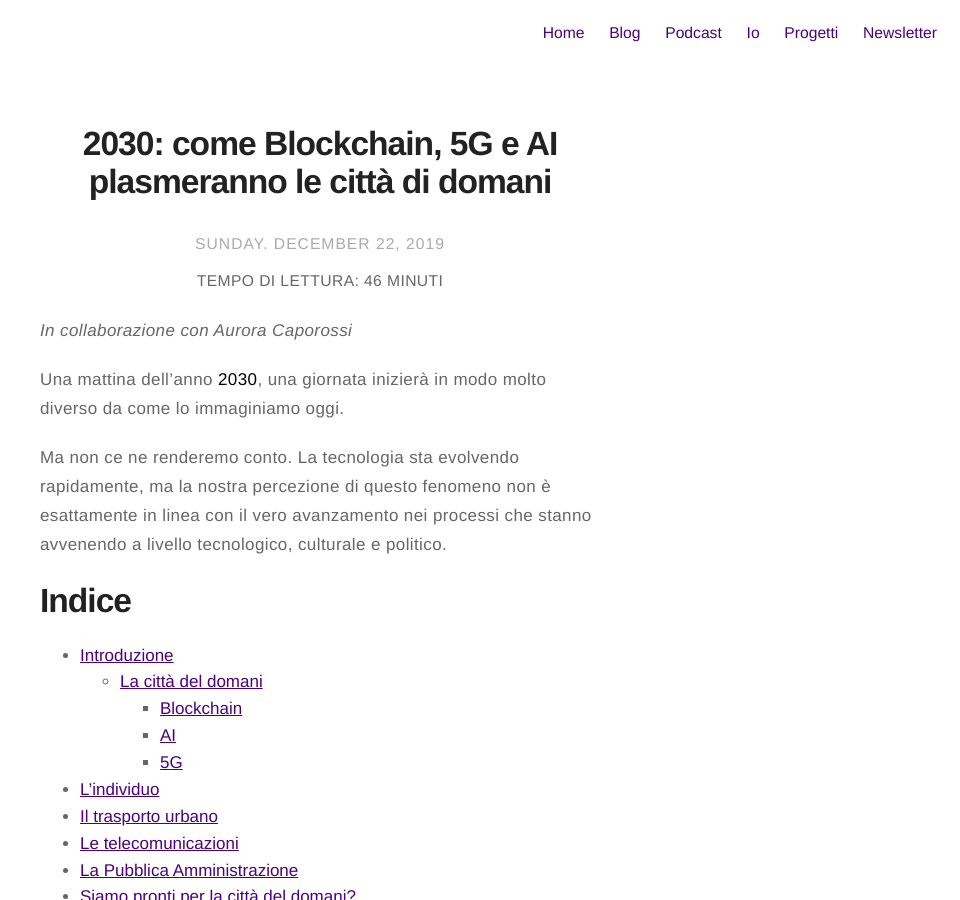
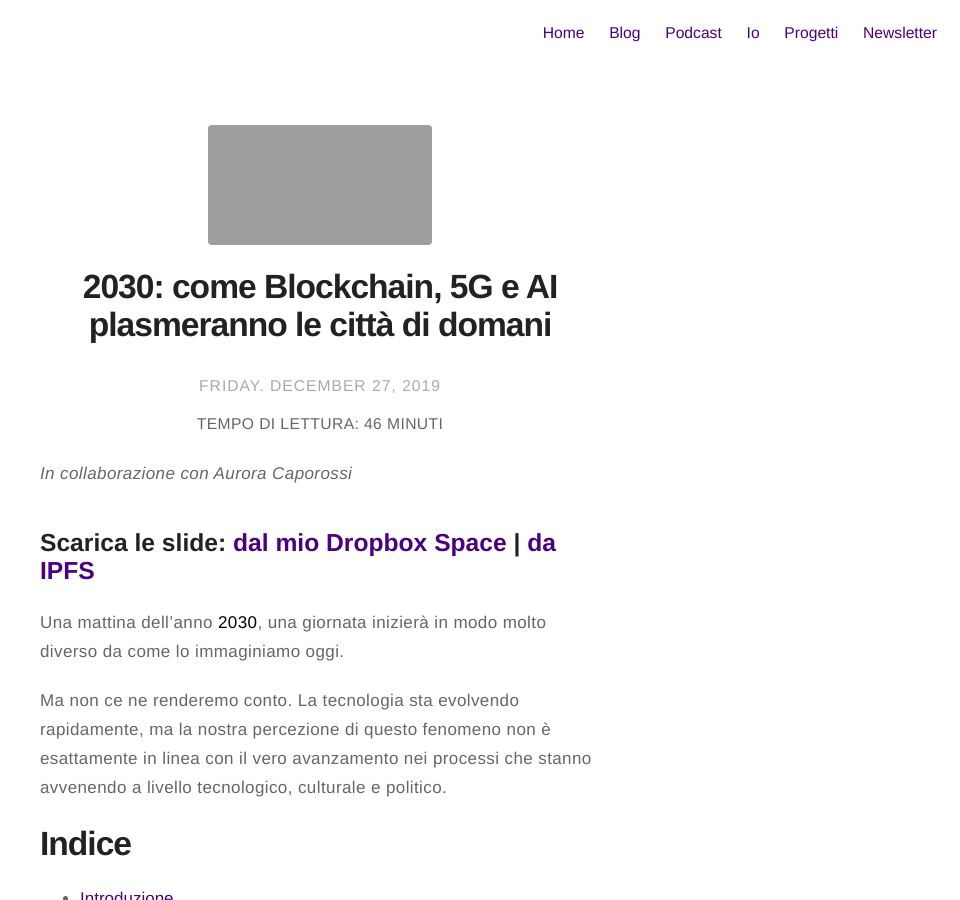
Before and after one commit to iJaack/Jaack, a Jekyll site: the page built from _posts/2019-12-20-2030-blockchain-5g-ai.markdown, in a window 1280 px wide and 900 px high. Shown: the whole window, without its empty margins (320-1280 px from the left). Built offline with Jekyll 4.4.1, drawn with Linux system fonts in a browser that asks for light colours; grey boxes are pictures that could not be loaded.

Commit message:
Progetto 2030 pronto per la pubblicazione Aggiornata data per progetto modificati

```diff
--- a/_posts/2019-10-05-pianificazione-finanziaria.markdown
+++ b/_posts/2019-12-18-pianificazione-finanziaria.markdown
@@ -1,7 +1,7 @@
 ---
 title: "Pianificazione finanziaria senza costi"
 layout: post
-date: 2019-09-17 15:00
+date: 2019-12-18 15:00
 image: assets/images/projects/pianificazione-finanziaria/mappa.png
 headerImage: false
 tag:
--- a/_posts/2019-12-20-2030-blockchain-5g-ai.markdown
+++ b/_posts/2019-12-20-2030-blockchain-5g-ai.markdown
@@ -1,9 +1,9 @@
 ---
 title: "2030: come Blockchain, 5G e AI plasmeranno le città di domani"
 layout: post
-date: 2019-12-22 10:00
-## image: /assets/images/2030_cover.jpg
-headerImage: false
+date: 2019-12-27 10:00
+image: /assets/images/projects/2030/2030_cover.png
+headerImage: true
 tag:
 - blockchain
 category: projects
@@ -13,6 +13,8 @@ published: true
 ---
 
 *In collaborazione con Aurora Caporossi*
+
+### Scarica le slide: [dal mio Dropbox Space](https://www.dropbox.com/s/a2p2xmqx0ejix2a/2030_come-Blockchain-AI-e-5G-plasmeranno-le-citt%C3%A0-di-domani.pdf?dl=0) | [da IPFS](https://ipfs.io/ipfs/QmdE2r816cJRZ9sNsnNe8WmXDmL6J7cxBMrKKi8kue9imF?filename=2030_come-Blockchain-AI-e-5G-plasmeranno-le-citta%CC%80-di-domani.pdf)
 
 Una mattina dell’anno **2030**, una giornata inizierà in modo molto diverso da come lo immaginiamo oggi.
 
```
Also changed, not shown: _posts/2019-12-20-iab-podcast-innovazione-liquida.markdown (renamed from _posts/2019-11-05-iab-podcast-innovazione-liquida.markdown), 1 other file.
